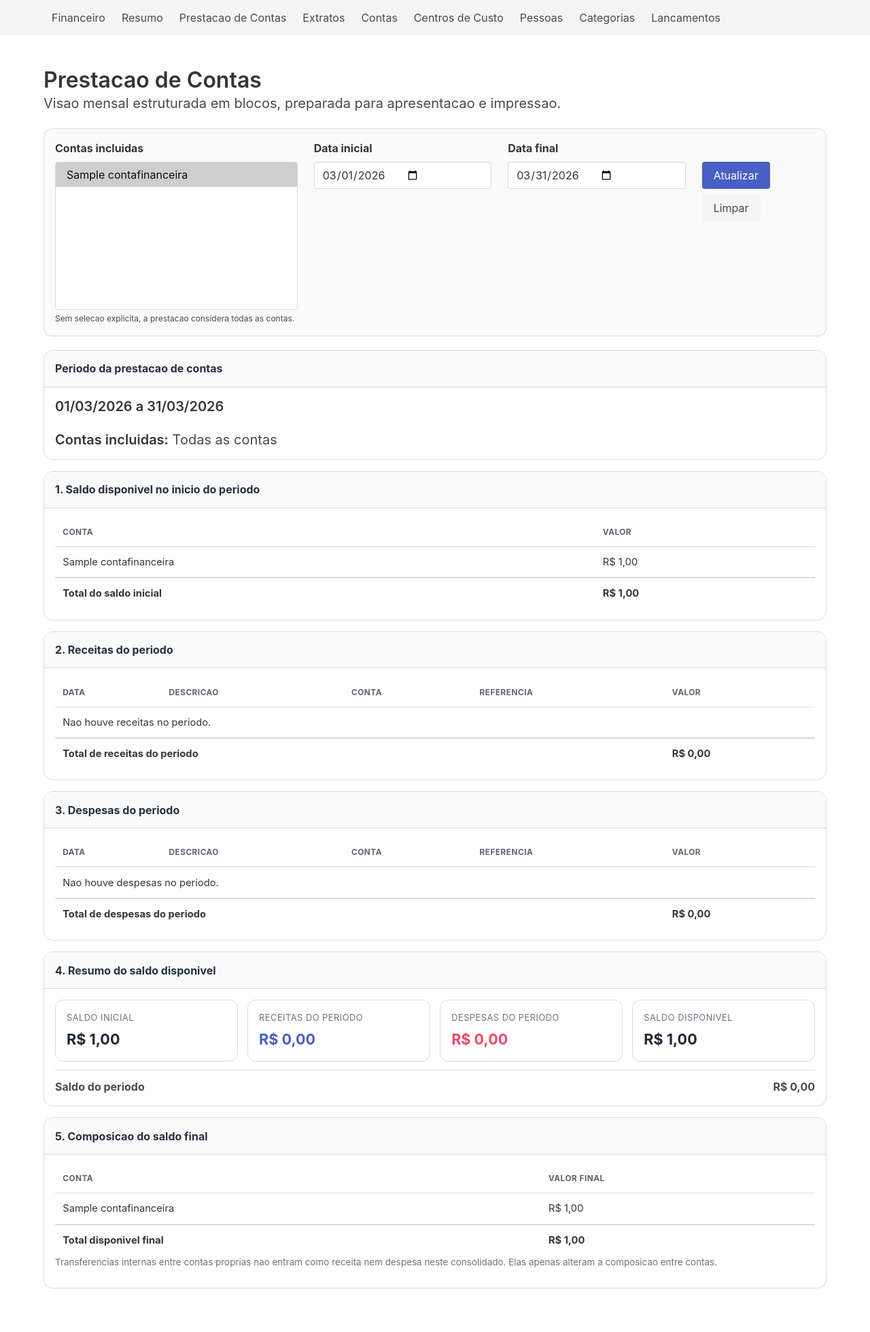
After one commit to lucianobcoach-droid/Casa_Espirita, a Django app: page /financeiro/prestacao-contas/ in a window 1280 px wide. The commit adds this page. Shown: the whole page at 68% size. Run offline with Django 4.2, Linux system fonts and the light colour scheme; tables that the repository leaves empty hold one stand-in row (values such as "Sample post").

Commit message:
Adiciona filtro de contas no resumo e na prestacao de contas

```diff
--- a/financeiro/templates/financeiro/base.html
+++ b/financeiro/templates/financeiro/base.html
@@ -182,6 +182,70 @@
             font-size: 0.84rem;
         }
 
+        .financeiro-report-block {
+            margin-bottom: 1rem;
+            border: 1px solid var(--financeiro-border);
+            border-radius: 0.85rem;
+            background: #fff;
+            overflow: hidden;
+        }
+
+        .financeiro-report-header {
+            padding: 0.9rem 1rem;
+            background: var(--financeiro-soft);
+            border-bottom: 1px solid var(--financeiro-border);
+        }
+
+        .financeiro-report-title {
+            margin: 0;
+            font-size: 1rem;
+            font-weight: 700;
+            color: #243041;
+        }
+
+        .financeiro-report-body {
+            padding: 1rem;
+        }
+
+        .financeiro-total-line {
+            display: flex;
+            justify-content: space-between;
+            gap: 1rem;
+            padding-top: 0.75rem;
+            margin-top: 0.75rem;
+            border-top: 1px solid var(--financeiro-border);
+            font-weight: 700;
+        }
+
+        .financeiro-kpi-grid {
+            display: grid;
+            gap: 0.9rem;
+            grid-template-columns: repeat(auto-fit, minmax(220px, 1fr));
+        }
+
+        .financeiro-kpi {
+            border: 1px solid var(--financeiro-border);
+            border-radius: 0.75rem;
+            background: #fff;
+            padding: 1rem;
+        }
+
+        .financeiro-kpi-label {
+            display: block;
+            color: #6b7280;
+            font-size: 0.8rem;
+            text-transform: uppercase;
+            letter-spacing: 0.04em;
+            margin-bottom: 0.35rem;
+        }
+
+        .financeiro-kpi-value {
+            display: block;
+            font-size: 1.35rem;
+            font-weight: 700;
+            color: #1f2937;
+        }
+
         .extrato-text {
             background: transparent;
             border: 0;
@@ -289,6 +353,19 @@
                 page-break-inside: avoid;
             }
 
+            .financeiro-report-block,
+            .financeiro-kpi {
+                border-color: #c7c7c7 !important;
+                box-shadow: none !important;
+                break-inside: avoid;
+                page-break-inside: avoid;
+            }
+
+            .financeiro-report-header {
+                background: #fff !important;
+                border-bottom-color: #c7c7c7 !important;
+            }
+
             .actions-cell {
                 display: none !important;
             }
@@ -302,6 +379,7 @@
             <div class="navbar-start">
                 <a class="navbar-item" href="{% url 'financeiro:home' %}">Financeiro</a>
                 <a class="navbar-item" href="{% url 'financeiro:resumo' %}">Resumo</a>
+                <a class="navbar-item" href="{% url 'financeiro:prestacao-contas' %}">Prestacao de Contas</a>
                 <a class="navbar-item" href="{% url 'financeiro:extrato-list' %}">Extratos</a>
                 <a class="navbar-item" href="{% url 'financeiro:conta-list' %}">Contas</a>
                 <a class="navbar-item" href="{% url 'financeiro:centro-custo-list' %}">Centros de Custo</a>
--- a/financeiro/templates/financeiro/home.html
+++ b/financeiro/templates/financeiro/home.html
@@ -6,6 +6,7 @@
     <p class="subtitle">Base operacional do módulo usando a modelagem já existente.</p>
     <div class="buttons">
         <a class="button is-success" href="{% url 'financeiro:resumo' %}">Resumo</a>
+        <a class="button is-white" href="{% url 'financeiro:prestacao-contas' %}">Prestacao de Contas</a>
         <a class="button is-light" href="{% url 'financeiro:extrato-list' %}">Extratos</a>
         <a class="button is-dark" href="{% url 'financeiro:conta-list' %}">Contas</a>
         <a class="button is-warning" href="{% url 'financeiro:centro-custo-list' %}">Centros de Custo</a>
--- /dev/null
+++ b/financeiro/templates/financeiro/prestacao_contas.html
@@ -0,0 +1,246 @@
+{% extends 'financeiro/base.html' %}
+{% block title %}{{ page_title }}{% endblock %}
+{% block content %}
+<div class="level">
+    <div class="level-left">
+        <div>
+            <h1 class="title">{{ page_title }}</h1>
+            <p class="subtitle">Visao mensal estruturada em blocos, preparada para apresentacao e impressao.</p>
+        </div>
+    </div>
+</div>
+
+<form method="get" class="filters-box no-print">
+    <div class="columns is-multiline">
+        <div class="column is-4">
+            <label class="label">Contas incluidas</label>
+            <div class="select is-multiple is-fullwidth">
+                <select name="contas" multiple size="6">
+                    {% for conta in contas_disponiveis %}
+                        <option value="{{ conta.pk }}" {% if conta.pk|stringformat:'s' in contas_selecionadas_ids %}selected{% endif %}>
+                            {{ conta.nome }}
+                        </option>
+                    {% endfor %}
+                </select>
+            </div>
+            <p class="help">Sem selecao explicita, a prestacao considera todas as contas.</p>
+        </div>
+        <div class="column is-3">
+            <label class="label">Data inicial</label>
+            <input class="input" type="date" name="data_inicial" value="{{ data_inicial }}">
+        </div>
+        <div class="column is-3">
+            <label class="label">Data final</label>
+            <input class="input" type="date" name="data_final" value="{{ data_final }}">
+        </div>
+        <div class="column is-2">
+            <label class="label">&nbsp;</label>
+            <div class="buttons">
+                <button class="button is-link" type="submit">Atualizar</button>
+                <a class="button is-light" href="{% url 'financeiro:prestacao-contas' %}">Limpar</a>
+            </div>
+        </div>
+    </div>
+</form>
+
+{% if periodo_error %}
+    <div class="notification is-warning">{{ periodo_error }}</div>
+{% else %}
+    <div class="financeiro-report-block">
+        <div class="financeiro-report-header">
+            <h2 class="financeiro-report-title">Periodo da prestacao de contas</h2>
+        </div>
+        <div class="financeiro-report-body">
+            <p class="subtitle"><strong>{{ periodo_label }}</strong></p>
+            <p class="subtitle"><strong>Contas incluidas:</strong> {{ contas_incluidas_label }}</p>
+        </div>
+    </div>
+
+    <div class="financeiro-report-block">
+        <div class="financeiro-report-header">
+            <h2 class="financeiro-report-title">1. Saldo disponivel no inicio do periodo</h2>
+        </div>
+        <div class="financeiro-report-body">
+            <div class="table-wrapper">
+                <table class="table is-fullwidth financeiro-table">
+                    <thead>
+                    <tr>
+                        <th>Conta</th>
+                        <th>Valor</th>
+                    </tr>
+                    </thead>
+                    <tbody>
+                    {% for item in composicao_inicial %}
+                        <tr>
+                            <td>{{ item.conta.nome }}</td>
+                            <td>R$ {{ item.saldo }}</td>
+                        </tr>
+                    {% empty %}
+                        <tr>
+                            <td colspan="2">Nenhuma conta com saldo inicial para este periodo.</td>
+                        </tr>
+                    {% endfor %}
+                    </tbody>
+                    <tfoot>
+                    <tr>
+                        <th>Total do saldo inicial</th>
+                        <th>R$ {{ saldo_inicial_consolidado }}</th>
+                    </tr>
+                    </tfoot>
+                </table>
+            </div>
+        </div>
+    </div>
+
+    <div class="financeiro-report-block">
+        <div class="financeiro-report-header">
+            <h2 class="financeiro-report-title">2. Receitas do periodo</h2>
+        </div>
+        <div class="financeiro-report-body">
+            <div class="table-wrapper">
+                <table class="table is-fullwidth financeiro-table">
+                    <thead>
+                    <tr>
+                        <th>Data</th>
+                        <th>Descricao</th>
+                        <th>Conta</th>
+                        <th>Referencia</th>
+                        <th>Valor</th>
+                    </tr>
+                    </thead>
+                    <tbody>
+                    {% for lancamento in receitas_periodo %}
+                        <tr>
+                            <td>{{ lancamento.data_competencia|date:'d/m/Y' }}</td>
+                            <td>{{ lancamento.descricao }}</td>
+                            <td>{{ lancamento.conta.nome }}</td>
+                            <td>{{ lancamento.categoria|default:lancamento.pessoa|default:'-' }}</td>
+                            <td class="has-text-link">R$ {{ lancamento.valor }}</td>
+                        </tr>
+                    {% empty %}
+                        <tr>
+                            <td colspan="5">Nao houve receitas no periodo.</td>
+                        </tr>
+                    {% endfor %}
+                    </tbody>
+                    <tfoot>
+                    <tr>
+                        <th colspan="4">Total de receitas do periodo</th>
+                        <th>R$ {{ total_receitas_periodo }}</th>
+                    </tr>
+                    </tfoot>
+                </table>
+            </div>
+        </div>
+    </div>
+
+    <div class="financeiro-report-block">
+        <div class="financeiro-report-header">
+            <h2 class="financeiro-report-title">3. Despesas do periodo</h2>
+        </div>
+        <div class="financeiro-report-body">
+            <div class="table-wrapper">
+                <table class="table is-fullwidth financeiro-table">
+                    <thead>
+                    <tr>
+                        <th>Data</th>
+                        <th>Descricao</th>
+                        <th>Conta</th>
+                        <th>Referencia</th>
+                        <th>Valor</th>
+                    </tr>
+                    </thead>
+                    <tbody>
+                    {% for lancamento in despesas_periodo %}
+                        <tr>
+                            <td>{{ lancamento.data_competencia|date:'d/m/Y' }}</td>
+                            <td>{{ lancamento.descricao }}</td>
+                            <td>{{ lancamento.conta.nome }}</td>
+                            <td>{{ lancamento.categoria|default:lancamento.pessoa|default:'-' }}</td>
+                            <td class="has-text-danger">R$ {{ lancamento.valor }}</td>
+                        </tr>
+                    {% empty %}
+                        <tr>
+                            <td colspan="5">Nao houve despesas no periodo.</td>
+                        </tr>
+                    {% endfor %}
+                    </tbody>
+                    <tfoot>
+                    <tr>
+                        <th colspan="4">Total de despesas do periodo</th>
+                        <th>R$ {{ total_despesas_periodo }}</th>
+                    </tr>
+                    </tfoot>
+                </table>
+            </div>
+        </div>
+    </div>
+
+    <div class="financeiro-report-block">
+        <div class="financeiro-report-header">
+            <h2 class="financeiro-report-title">4. Resumo do saldo disponivel</h2>
+        </div>
+        <div class="financeiro-report-body">
+            <div class="financeiro-kpi-grid">
+                <div class="financeiro-kpi">
+                    <span class="financeiro-kpi-label">Saldo inicial</span>
+                    <span class="financeiro-kpi-value">R$ {{ saldo_inicial_consolidado }}</span>
+                </div>
+                <div class="financeiro-kpi">
+                    <span class="financeiro-kpi-label">Receitas do periodo</span>
+                    <span class="financeiro-kpi-value has-text-link">R$ {{ total_receitas_periodo }}</span>
+                </div>
+                <div class="financeiro-kpi">
+                    <span class="financeiro-kpi-label">Despesas do periodo</span>
+                    <span class="financeiro-kpi-value has-text-danger">R$ {{ total_despesas_periodo }}</span>
+                </div>
+                <div class="financeiro-kpi">
+                    <span class="financeiro-kpi-label">Saldo disponivel</span>
+                    <span class="financeiro-kpi-value">R$ {{ saldo_final_consolidado }}</span>
+                </div>
+            </div>
+            <div class="financeiro-total-line">
+                <span>Saldo do periodo</span>
+                <span>R$ {{ saldo_periodo }}</span>
+            </div>
+        </div>
+    </div>
+
+    <div class="financeiro-report-block">
+        <div class="financeiro-report-header">
+            <h2 class="financeiro-report-title">5. Composicao do saldo final</h2>
+        </div>
+        <div class="financeiro-report-body">
+            <div class="table-wrapper">
+                <table class="table is-fullwidth financeiro-table">
+                    <thead>
+                    <tr>
+                        <th>Conta</th>
+                        <th>Valor final</th>
+                    </tr>
+                    </thead>
+                    <tbody>
+                    {% for item in composicao_final %}
+                        <tr>
+                            <td>{{ item.conta.nome }}</td>
+                            <td>R$ {{ item.saldo }}</td>
+                        </tr>
+                    {% empty %}
+                        <tr>
+                            <td colspan="2">Nenhuma conta disponivel para o fim do periodo.</td>
+                        </tr>
+                    {% endfor %}
+                    </tbody>
+                    <tfoot>
+                    <tr>
+                        <th>Total disponivel final</th>
+                        <th>R$ {{ saldo_final_consolidado }}</th>
+                    </tr>
+                    </tfoot>
+                </table>
+            </div>
+            <p class="table-caption">Transferencias internas entre contas proprias nao entram como receita nem despesa neste consolidado. Elas apenas alteram a composicao entre contas.</p>
+        </div>
+    </div>
+{% endif %}
+{% endblock %}
--- a/financeiro/urls.py
+++ b/financeiro/urls.py
@@ -30,6 +30,7 @@ from .views import (
     PessoaFinanceiraDeleteView,
     PessoaFinanceiraListView,
     PessoaFinanceiraUpdateView,
+    PrestacaoContasFinanceiroView,
     ResumoFinanceiroView,
 )
 
@@ -38,6 +39,7 @@ app_name = 'financeiro'
 urlpatterns = [
     path('', FinanceiroHomeView.as_view(), name='home'),
     path('extratos/', ExtratoFinanceiroView.as_view(), name='extrato-list'),
+    path('prestacao-contas/', PrestacaoContasFinanceiroView.as_view(), name='prestacao-contas'),
     path('resumo/', ResumoFinanceiroView.as_view(), name='resumo'),
     path('autocomplete/pessoas/', PessoaFinanceiraAutocompleteView.as_view(), name='autocomplete-pessoa'),
     path('autocomplete/categorias/', CategoriaFinanceiraAutocompleteView.as_view(), name='autocomplete-categoria'),
--- a/financeiro/views.py
+++ b/financeiro/views.py
@@ -66,43 +66,33 @@ class FinanceiroHomeView(TemplateView):
     template_name = 'financeiro/home.html'
 
 
-class ResumoFinanceiroView(TemplateView):
-    template_name = 'financeiro/resumo.html'
-
+class FinanceiroPeriodoMixin:
     def _periodo_padrao(self) -> tuple[date, date]:
         hoje = date.today()
         primeiro_dia = hoje.replace(day=1)
         ultimo_dia = hoje.replace(day=monthrange(hoje.year, hoje.month)[1])
         return primeiro_dia, ultimo_dia
 
-    def _saldo_consolidado_ate(self, data_referencia: date) -> Decimal:
-        saldo = Decimal('0.00')
-        contas = ContaFinanceira.objects.filter(data_saldo_inicial__lte=data_referencia).only(
-            'saldo_inicial',
-            'data_saldo_inicial',
-        )
-        for conta in contas:
-            saldo += conta.saldo_inicial or Decimal('0.00')
+    def _parse_contas(self) -> tuple[list[ContaFinanceira], list[str], list[int]]:
+        contas_disponiveis = list(ContaFinanceira.objects.order_by('nome'))
+        contas_por_id = {conta.id: conta for conta in contas_disponiveis}
+        selected_ids_raw = [valor.strip() for valor in self.request.GET.getlist('contas') if valor.strip()]
 
-        lancamentos = LancamentoFinanceiro.objects.filter(
-            status=LancamentoFinanceiro.StatusLancamento.QUITADO,
-            data_competencia__lte=data_referencia,
-            tipo__in=(
-                LancamentoFinanceiro.TipoLancamento.RECEITA,
-                LancamentoFinanceiro.TipoLancamento.DESPESA,
-            ),
-        ).only('tipo', 'valor')
+        selected_ids: list[int] = []
+        for valor in selected_ids_raw:
+            try:
+                conta_id = int(valor)
+            except ValueError:
+                continue
+            if conta_id in contas_por_id:
+                selected_ids.append(conta_id)
 
-        for lancamento in lancamentos:
-            if lancamento.tipo == LancamentoFinanceiro.TipoLancamento.RECEITA:
-                saldo += lancamento.valor
-            elif lancamento.tipo == LancamentoFinanceiro.TipoLancamento.DESPESA:
-                saldo -= lancamento.valor
+        if not selected_ids:
+            selected_ids = list(contas_por_id.keys())
 
-        return saldo
+        return contas_disponiveis, selected_ids_raw, selected_ids
 
-    def get_context_data(self, **kwargs):
-        context = super().get_context_data(**kwargs)
+    def _parse_periodo(self) -> tuple[str, str, date | None, date | None, str]:
         data_inicial_raw = self.request.GET.get('data_inicial', '').strip()
         data_final_raw = self.request.GET.get('data_final', '').strip()
         periodo_error = ''
@@ -129,42 +119,148 @@ class ResumoFinanceiroView(TemplateView):
             data_inicial = None
             data_final = None
 
-        context['page_title'] = 'Resumo do Periodo'
-        context['data_inicial'] = data_inicial_raw
-        context['data_final'] = data_final_raw
-        context['periodo_error'] = periodo_error
+        return data_inicial_raw, data_final_raw, data_inicial, data_final, periodo_error
+
+    def _calcular_saldos_por_conta(
+        self,
+        data_referencia: date,
+        selected_ids: list[int],
+    ) -> tuple[list[dict[str, object]], Decimal]:
+        contas = list(
+            ContaFinanceira.objects.filter(id__in=selected_ids, data_saldo_inicial__lte=data_referencia)
+            .only('id', 'nome', 'saldo_inicial', 'data_saldo_inicial')
+            .order_by('nome')
+        )
+        contas_por_id = {conta.id: conta for conta in contas}
+
+        for conta in contas:
+            conta.saldo_calculado = conta.saldo_inicial or Decimal('0.00')
+
+        if contas_por_id:
+            lancamentos = LancamentoFinanceiro.objects.filter(
+                Q(conta_id__in=contas_por_id.keys()) | Q(conta_destino_id__in=contas_por_id.keys()),
+                status=LancamentoFinanceiro.StatusLancamento.QUITADO,
+                data_competencia__lte=data_referencia,
+            ).only('tipo', 'valor', 'conta_id', 'conta_destino_id')
+
+            for lancamento in lancamentos:
+                if (
+                    lancamento.tipo == LancamentoFinanceiro.TipoLancamento.RECEITA
+                    and lancamento.conta_id in contas_por_id
+                ):
+                    contas_por_id[lancamento.conta_id].saldo_calculado += lancamento.valor
+                elif (
+                    lancamento.tipo == LancamentoFinanceiro.TipoLancamento.DESPESA
+                    and lancamento.conta_id in contas_por_id
+                ):
+                    contas_por_id[lancamento.conta_id].saldo_calculado -= lancamento.valor
+                elif lancamento.tipo == LancamentoFinanceiro.TipoLancamento.TRANSFERENCIA:
+                    if lancamento.conta_id in contas_por_id:
+                        contas_por_id[lancamento.conta_id].saldo_calculado -= lancamento.valor
+                    if lancamento.conta_destino_id in contas_por_id:
+                        contas_por_id[lancamento.conta_destino_id].saldo_calculado += lancamento.valor
+
+        composicao = [{'conta': conta, 'saldo': conta.saldo_calculado} for conta in contas]
+        total = sum((item['saldo'] for item in composicao), Decimal('0.00'))
+        return composicao, total
+
+    def _lancamentos_receitas_despesas(
+        self,
+        data_inicial: date,
+        data_final: date,
+        selected_ids: list[int],
+    ) -> tuple[list[LancamentoFinanceiro], list[LancamentoFinanceiro], Decimal, Decimal]:
+        receitas = list(
+            LancamentoFinanceiro.objects.filter(
+                status=LancamentoFinanceiro.StatusLancamento.QUITADO,
+                tipo=LancamentoFinanceiro.TipoLancamento.RECEITA,
+                conta_id__in=selected_ids,
+                data_competencia__gte=data_inicial,
+                data_competencia__lte=data_final,
+            )
+            .select_related('conta', 'pessoa', 'categoria')
+            .order_by('data_competencia', 'criado_em', 'pk')
+        )
+        despesas = list(
+            LancamentoFinanceiro.objects.filter(
+                status=LancamentoFinanceiro.StatusLancamento.QUITADO,
+                tipo=LancamentoFinanceiro.TipoLancamento.DESPESA,
+                conta_id__in=selected_ids,
+                data_competencia__gte=data_inicial,
+                data_competencia__lte=data_final,
+            )
+            .select_related('conta', 'pessoa', 'categoria')
+            .order_by('data_competencia', 'criado_em', 'pk')
+        )
+        total_receitas = sum((lancamento.valor for lancamento in receitas), Decimal('0.00'))
+        total_despesas = sum((lancamento.valor for lancamento in despesas), Decimal('0.00'))
+        return receitas, despesas, total_receitas, total_despesas
+
+    def _build_periodo_context(self) -> dict[str, object]:
+        contas_disponiveis, selected_ids_raw, selected_ids = self._parse_contas()
+        data_inicial_raw, data_final_raw, data_inicial, data_final, periodo_error = self._parse_periodo()
+        contas_selecionadas = [conta for conta in contas_disponiveis if conta.id in selected_ids]
+        context: dict[str, object] = {
+            'data_inicial': data_inicial_raw,
+            'data_final': data_final_raw,
+            'periodo_error': periodo_error,
+            'contas_disponiveis': contas_disponiveis,
+            'contas_selecionadas_ids': [str(conta_id) for conta_id in selected_ids],
+            'contas_selecionadas': contas_selecionadas,
+            'contas_incluidas_label': (
+                'Todas as contas'
+                if len(selected_ids) == len(contas_disponiveis)
+                else ', '.join(conta.nome for conta in contas_selecionadas)
+            ),
+            'quantidade_contas_selecionadas': len(contas_selecionadas),
+        }
 
         if not data_inicial or not data_final:
             return context
 
         dia_anterior = data_inicial - timedelta(days=1)
-        saldo_inicial_consolidado = self._saldo_consolidado_ate(dia_anterior)
-        saldo_final_consolidado = self._saldo_consolidado_ate(data_final)
+        composicao_inicial, saldo_inicial_consolidado = self._calcular_saldos_por_conta(dia_anterior, selected_ids)
+        composicao_final, saldo_final_consolidado = self._calcular_saldos_por_conta(data_final, selected_ids)
+        receitas, despesas, total_receitas, total_despesas = self._lancamentos_receitas_despesas(
+            data_inicial,
+            data_final,
+            selected_ids,
+        )
 
-        lancamentos_periodo = LancamentoFinanceiro.objects.filter(
-            status=LancamentoFinanceiro.StatusLancamento.QUITADO,
-            data_competencia__gte=data_inicial,
-            data_competencia__lte=data_final,
-            tipo__in=(
-                LancamentoFinanceiro.TipoLancamento.RECEITA,
-                LancamentoFinanceiro.TipoLancamento.DESPESA,
-            ),
-        ).only('tipo', 'valor')
+        context.update(
+            {
+                'periodo_label': f'{data_inicial.strftime("%d/%m/%Y")} a {data_final.strftime("%d/%m/%Y")}',
+                'saldo_inicial_consolidado': saldo_inicial_consolidado,
+                'total_receitas_periodo': total_receitas,
+                'total_despesas_periodo': total_despesas,
+                'saldo_final_consolidado': saldo_final_consolidado,
+                'saldo_periodo': saldo_final_consolidado - saldo_inicial_consolidado,
+                'composicao_inicial': composicao_inicial,
+                'composicao_final': composicao_final,
+                'receitas_periodo': receitas,
+                'despesas_periodo': despesas,
+            }
+        )
+        return context
 
-        total_receitas = Decimal('0.00')
-        total_despesas = Decimal('0.00')
-        for lancamento in lancamentos_periodo:
-            if lancamento.tipo == LancamentoFinanceiro.TipoLancamento.RECEITA:
-                total_receitas += lancamento.valor
-            elif lancamento.tipo == LancamentoFinanceiro.TipoLancamento.DESPESA:
-                total_despesas += lancamento.valor
 
-        context['periodo_label'] = f'{data_inicial.strftime("%d/%m/%Y")} a {data_final.strftime("%d/%m/%Y")}'
-        context['saldo_inicial_consolidado'] = saldo_inicial_consolidado
-        context['total_receitas_periodo'] = total_receitas
-        context['total_despesas_periodo'] = total_despesas
-        context['saldo_final_consolidado'] = saldo_final_consolidado
-        context['saldo_periodo'] = saldo_final_consolidado - saldo_inicial_consolidado
+class ResumoFinanceiroView(FinanceiroPeriodoMixin, TemplateView):
+    template_name = 'financeiro/resumo.html'
+
+    def get_context_data(self, **kwargs):
+        context = super().get_context_data(**kwargs)
+        context['page_title'] = 'Resumo do Periodo'
+        context.update(self._build_periodo_context())
+        return context
+
+
+class PrestacaoContasFinanceiroView(FinanceiroPeriodoMixin, TemplateView):
+    template_name = 'financeiro/prestacao_contas.html'
+
+    def get_context_data(self, **kwargs):
+        context = super().get_context_data(**kwargs)
+        context['page_title'] = 'Prestacao de Contas'
+        context.update(self._build_periodo_context())
         return context
 
 
```
Also changed, not shown: docs/CEREBRO_PROJETO.md (+4 -0 lines), docs/CODEX_RESULTADO.md (+4 -0 lines), docs/STATE.md (+25 -0 lines), financeiro/templates/financeiro/resumo.html (+16 -2 lines).
